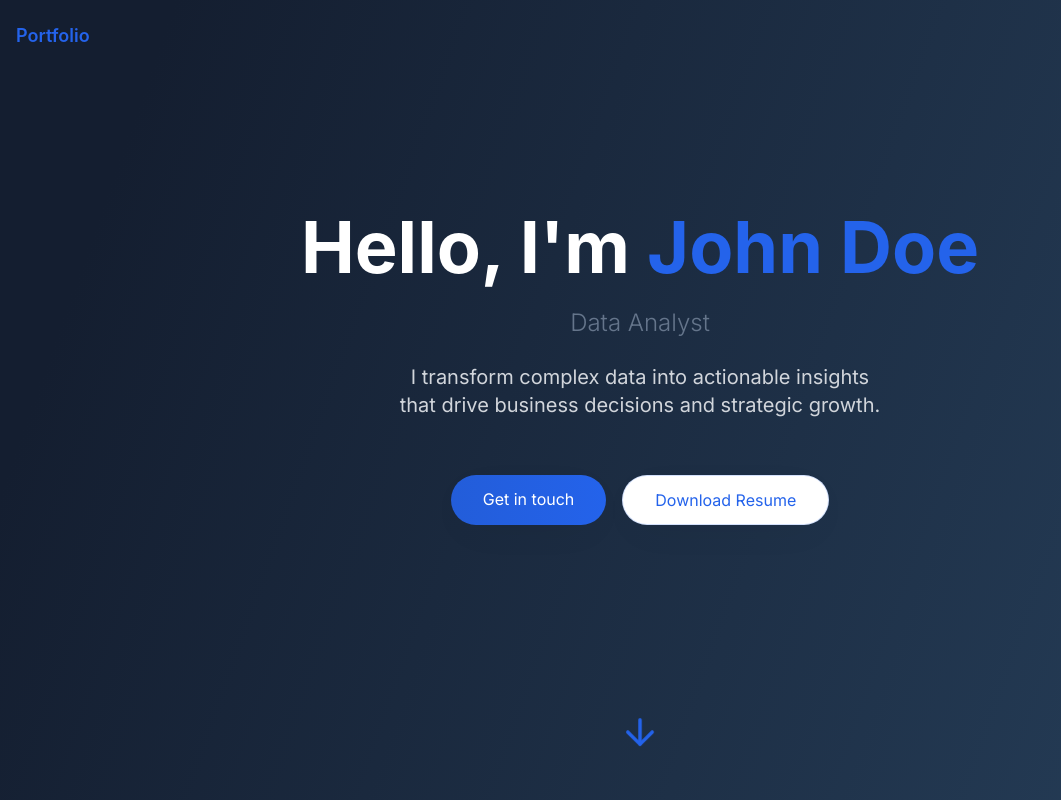
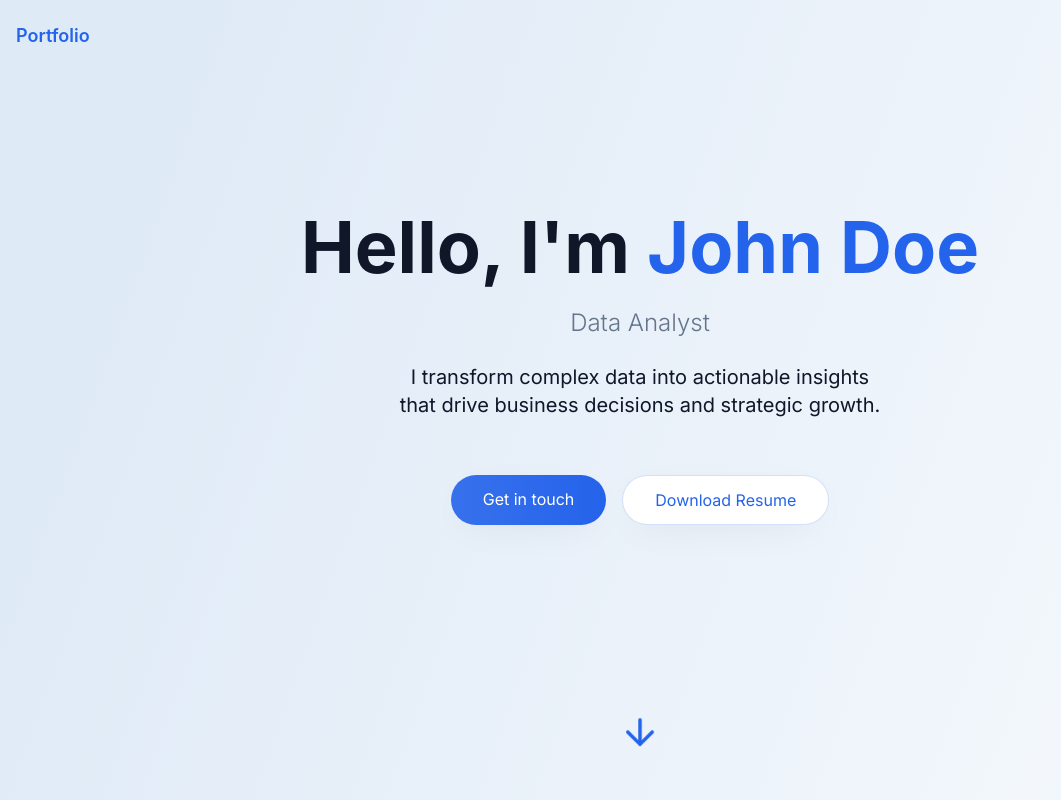
Before and after one commit to AmithGowda04/amithgowdaportfolio, a React (Vite) app: page / in a window 1280 px wide. Shown: the top 800 px of the page, without its empty margins (0-1061 px from the left). Built offline with nearby package versions, Linux system fonts and the light colour scheme.

Commit message:
Reverted to edit edt-8b2f8341-0dca-478d-a488-bc7180ad03fd: "Refactor: Update color scheme
Update the color scheme to improve the website's aesthetics and create a more premium look."

```diff
--- a/src/components/Contact.tsx
+++ b/src/components/Contact.tsx
@@ -31,7 +31,7 @@ const Contact = () => {
   return (
     <section id="contact" className="py-20 bg-section-gradient">
       <div className="section-container">
-        <h2 className="section-title animate-fade-up text-white">
+        <h2 className="section-title animate-fade-up">
           Get In Touch
         </h2>
 
--- a/src/components/Hero.tsx
+++ b/src/components/Hero.tsx
@@ -26,10 +26,9 @@ const Hero = () => {
       className="relative min-h-screen flex flex-col justify-center items-center pt-16 pb-32"
     >
       <div className="absolute inset-0 -z-10 bg-hero-gradient"></div>
-
       <div className="container mx-auto px-4 text-center max-w-4xl">
         <div className="space-y-6 animate-fade-up" style={{ animationDelay: "0.2s" }}>
-          <h1 className="text-4xl md:text-6xl lg:text-7xl font-display font-bold text-balance leading-tight text-white">
+          <h1 className="text-4xl md:text-6xl lg:text-7xl font-display font-bold text-balance leading-tight">
             Hello, I'm <span className="text-primary">John Doe</span>
           </h1>
 
@@ -37,7 +36,7 @@ const Hero = () => {
             Data Analyst
           </h2>
 
-          <p className="text-lg md:text-xl max-w-3xl mx-auto text-balance text-gray-300">
+          <p className="text-lg md:text-xl max-w-3xl mx-auto text-balance">
             I transform complex data into actionable insights that drive business decisions and strategic growth.
           </p>
 
--- a/src/components/ThemeToggle.tsx
+++ /dev/null
@@ -1,10 +0,0 @@
-
-import React from "react";
-import { Button } from "@/components/ui/button";
-
-// This component is no longer used but kept for reference
-const ThemeToggle = () => {
-  return null;
-};
-
-export default ThemeToggle;
--- a/src/index.css
+++ b/src/index.css
@@ -48,42 +48,7 @@
   }
 
   .dark {
-    --background: 218 35% 13%;
-    --foreground: 0 0% 95%;
-
-    --card: 222 47% 10%;
-    --card-foreground: 0 0% 95%;
-
-    --popover: 222 47% 10%;
-    --popover-foreground: 0 0% 95%;
-
-    --primary: 221 83% 60%;
-    --primary-foreground: 0 0% 98%;
-
-    --secondary: 217 33% 17%;
-    --secondary-foreground: 0 0% 95%;
-
-    --muted: 217 33% 17%;
-    --muted-foreground: 215 20% 65%;
-
-    --accent: 217 33% 17%;
-    --accent-foreground: 0 0% 95%;
-
-    --destructive: 0 62.8% 60.6%;
-    --destructive-foreground: 0 0% 98%;
-
-    --border: 217 33% 20%;
-    --input: 217 33% 20%;
-    --ring: 221 83% 65%;
-
-    --sidebar-background: 240 6% 10%;
-    --sidebar-foreground: 240 5% 84%;
-    --sidebar-primary: 0 0% 95%;
-    --sidebar-primary-foreground: 240 6% 10%;
-    --sidebar-accent: 240 5% 15%;
-    --sidebar-accent-foreground: 0 0% 95%;
-    --sidebar-border: 240 5% 26%;
-    --sidebar-ring: 217 91% 60%;
+    /* ... keep existing code (dark theme definitions) */
   }
 }
 
@@ -121,7 +86,7 @@
   }
 
   .glass-card {
-    @apply bg-white/90 backdrop-blur-sm border border-white/50 rounded-xl shadow-sm hover:shadow-md transition-all duration-300 dark:bg-white/5 dark:border-white/10 dark:hover:bg-white/10;
+    @apply bg-white/90 backdrop-blur-sm border border-white/50 rounded-xl shadow-sm hover:shadow-md transition-all duration-300;
   }
 
   .nav-item {
@@ -138,10 +103,10 @@
   }
 
   .premium-shadow {
-    @apply shadow-[0_10px_40px_-15px_rgba(0,0,0,0.1)] dark:shadow-[0_10px_30px_-15px_rgba(0,0,0,0.4)];
+    @apply shadow-[0_10px_40px_-15px_rgba(0,0,0,0.1)];
   }
 
   .premium-gradient {
-    @apply bg-gradient-to-r from-primary/90 to-primary dark:from-primary/80 dark:to-primary/95;
+    @apply bg-gradient-to-r from-primary/90 to-primary;
   }
 }
--- a/tailwind.config.ts
+++ b/tailwind.config.ts
@@ -123,9 +123,8 @@ export default {
             },
 			backgroundImage: {
 				'gradient-radial': 'radial-gradient(var(--tw-gradient-stops))',
-				'hero-gradient': 'linear-gradient(109.6deg, rgba(20, 30, 48, 1) 11.2%, rgba(36, 59, 85, 1) 91.1%)',
-				'section-gradient': 'linear-gradient(90deg, hsla(215, 40%, 20%, 1) 0%, hsla(215, 40%, 16%, 1) 100%)',
-				'dark-card-gradient': 'linear-gradient(135deg, rgba(40, 50, 78, 0.5) 0%, rgba(25, 35, 60, 0.5) 100%)',
+				'hero-gradient': 'linear-gradient(109.6deg, rgba(223,234,247,1) 11.2%, rgba(244,248,252,1) 91.1%)',
+				'section-gradient': 'linear-gradient(90deg, hsla(216, 41%, 79%, 1) 0%, hsla(186, 33%, 94%, 1) 100%)',
 			}
 		}
 	},
```
